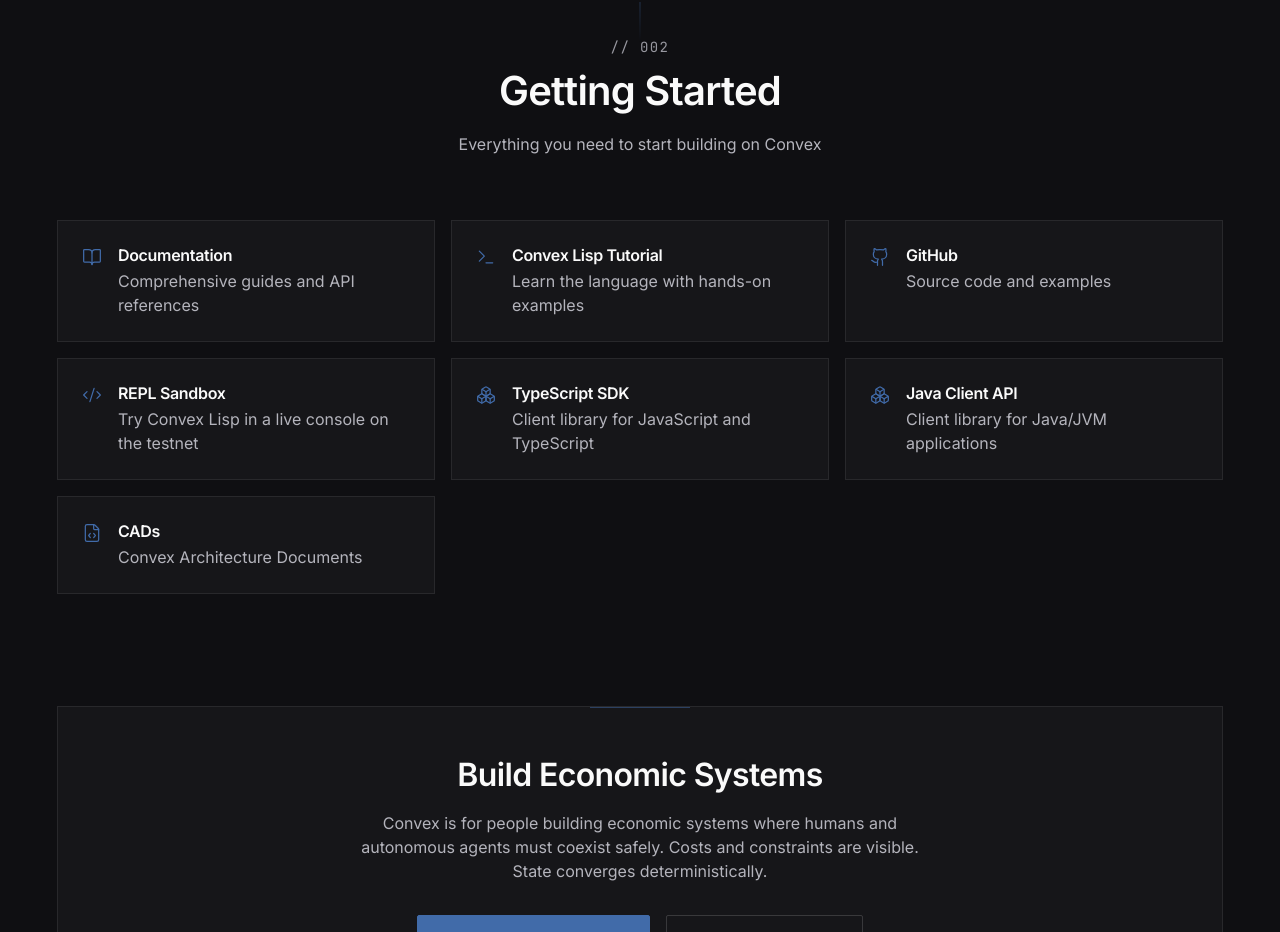
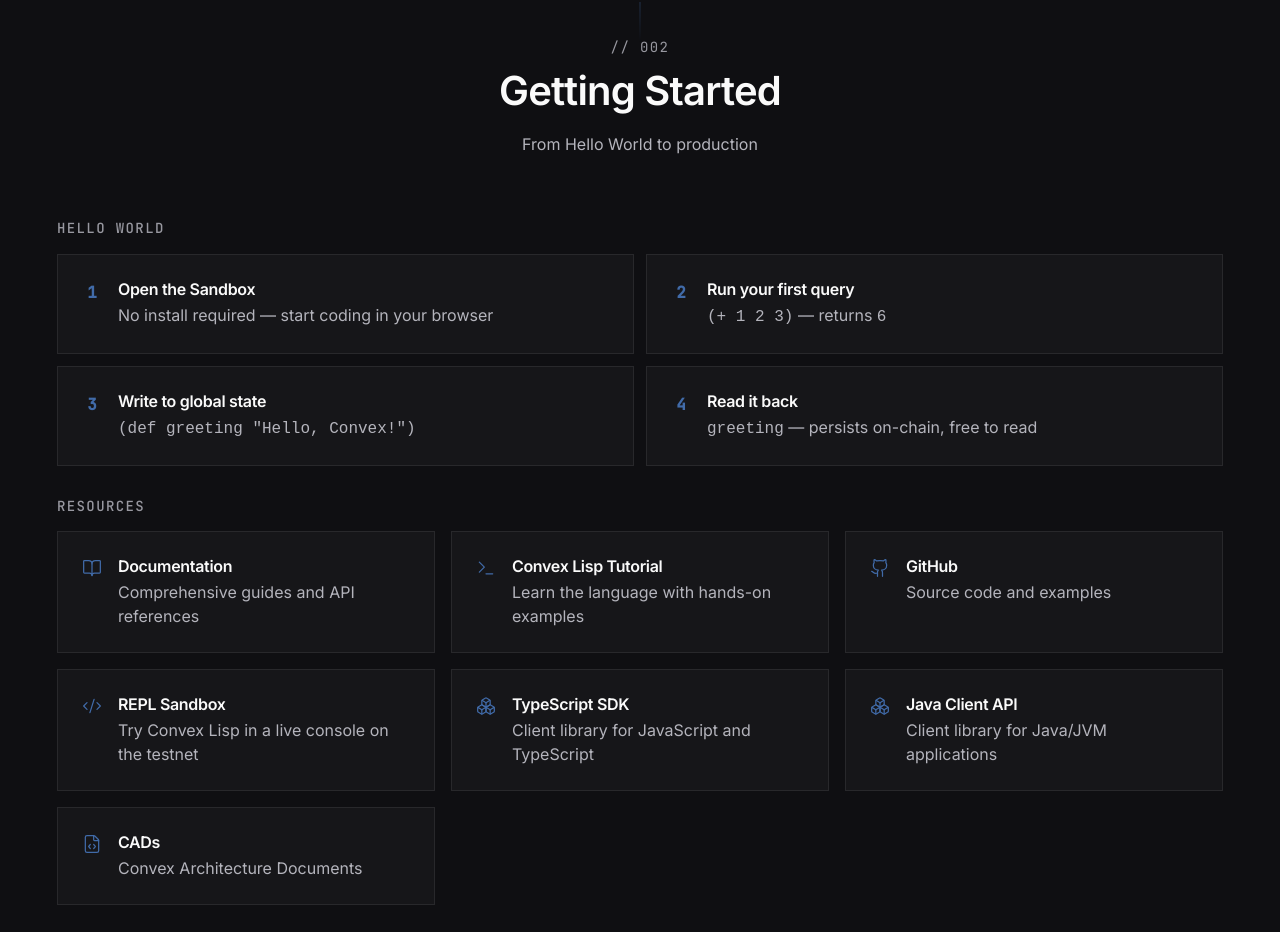
Before and after one commit to Convex-Dev/convex.world, a Next.js app: page /developers in a window 1280 px wide. Shown: the part 1796-2728 px from the top of the page. Built offline with nearby package versions, Linux system fonts and the light colour scheme.

Commit message:
Add Hello World walkthrough to developers page

```diff
--- a/src/app/(developers)/developers/page.tsx
+++ b/src/app/(developers)/developers/page.tsx
@@ -101,7 +101,39 @@
 
       {/* Getting Started */}
       <section className="content-section">
-        <SectionHeader number="002" title="Getting Started" subtitle="Everything you need to start building on Convex" />
+        <SectionHeader number="002" title="Getting Started" subtitle="From Hello World to production" />
+        <h3 className="dev-subsection-title">Hello World</h3>
+        <div className="dev-resources-grid dev-hello-steps">
+          <Link href="/sandbox" className="dev-resource-card">
+            <span className="dev-step-num">1</span>
+            <div>
+              <h4>Open the Sandbox</h4>
+              <p>No install required — start coding in your browser</p>
+            </div>
+          </Link>
+          <div className="dev-resource-card">
+            <span className="dev-step-num">2</span>
+            <div>
+              <h4>Run your first query</h4>
+              <p><code>(+ 1 2 3)</code> — returns <code>6</code></p>
+            </div>
+          </div>
+          <div className="dev-resource-card">
+            <span className="dev-step-num">3</span>
+            <div>
+              <h4>Write to global state</h4>
+              <p><code>(def greeting &quot;Hello, Convex!&quot;)</code></p>
+            </div>
+          </div>
+          <div className="dev-resource-card">
+            <span className="dev-step-num">4</span>
+            <div>
+              <h4>Read it back</h4>
+              <p><code>greeting</code> — persists on-chain, free to read</p>
+            </div>
+          </div>
+        </div>
+        <h3 className="dev-subsection-title">Resources</h3>
         <div className="dev-resources-grid">
           <ExtLink href="https://docs.convex.world/docs/intro" className="dev-resource-card">
             <BookOpen size={20} strokeWidth={1.5} />
```
Also changed, not shown: src/app/globals.css.
